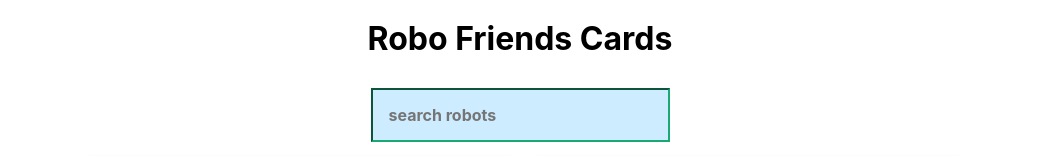
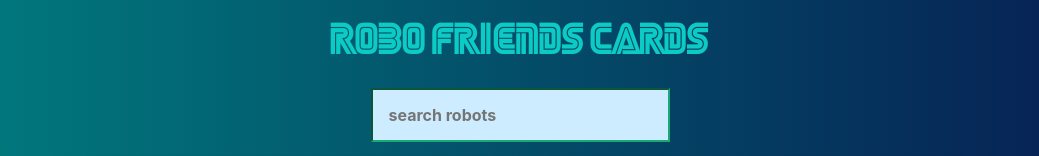
Before and after one commit to jhscode/robo-friends, a React (Create React App) app: page / in a window 1280 px wide. Shown: the top 156 px of the page, without its empty margins (120-1159 px from the left). Built offline with nearby package versions, Linux system fonts and the light colour scheme.

Commit message:
updated styles

```diff
--- a/src/components/App.js
+++ b/src/components/App.js
@@ -2,6 +2,7 @@ import React, { Component } from 'react';
 
 import CardList from './CardList';
 import Header from './Header';
+import '../styles/App.css'
 
 import { robots } from '../robots';
 
--- a/src/index.css
+++ b/src/index.css
@@ -6,6 +6,7 @@ body {
     sans-serif;
   -webkit-font-smoothing: antialiased;
   -moz-osx-font-smoothing: grayscale;
+  background: linear-gradient(to left, rgba(7,27,82,1) 0%, rgba(0,128,128,1) 100%);
 }
 
 code {
--- /dev/null
+++ b/src/styles/App.css
@@ -0,0 +1,12 @@
+@font-face {
+  font-family: 'SEGA LOGO FONT';
+  font-style: normal;
+  font-weight: normal;
+  src: local('SEGA LOGO FONT'), url('./SEGA.woff') format('woff');
+  }
+
+  h1 {
+    font-family: 'SEGA LOGO FONT';
+    font-weight: 200;
+    color: #0ccac4;
+  }
```
Also changed, not shown: src/styles/SEGA.woff (added).
